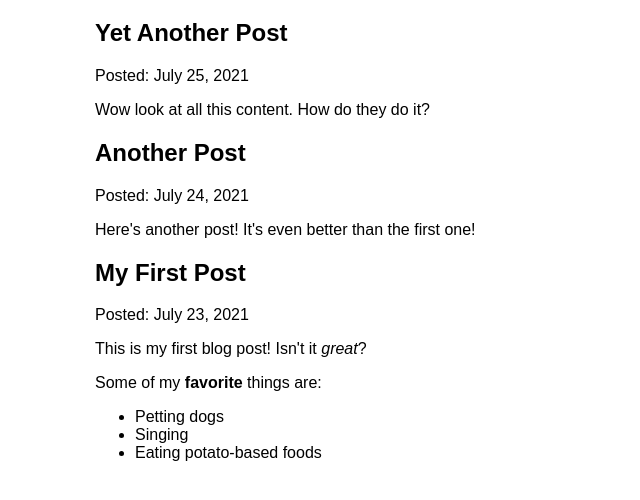
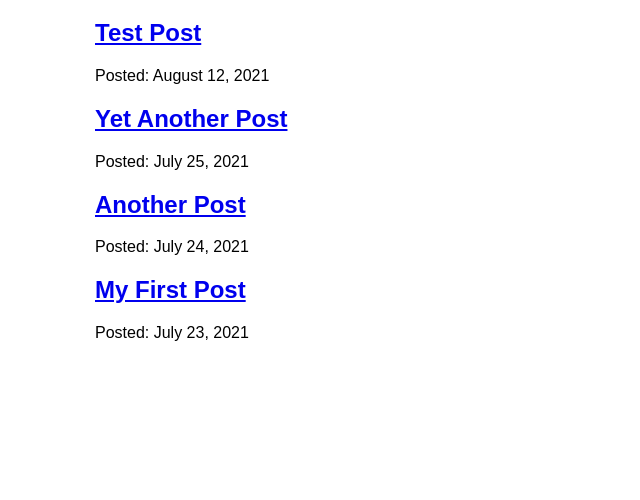
Before and after one commit to sebastiantorres86/my-gatsby-portfolio, a Gatsby site: page /blog in a window 1280 px wide. Shown: the part 230-730 px from the top of the page, without its empty margins (295-935 px from the left). Built offline with nearby package versions, Linux system fonts and the light colour scheme; Gatsby itself is replaced by a stand-in of ours.

Commit message:
Finished Gatsby Tutorial Part 6

```diff
--- /dev/null
+++ b/blog/test.mdx
@@ -0,0 +1,6 @@
+---
+title: "Test Post"
+date: "2021-08-12"
+---
+
+Here's another post! It's even better than the first one!
--- a/src/pages/blog.js
+++ b/src/pages/blog/index.js
@@ -1,16 +1,16 @@
 import React from 'react'
-import { graphql } from 'gatsby'
-import { MDXRenderer } from 'gatsby-plugin-mdx'
-import Layout from '../components/layout'
+import { Link, graphql } from 'gatsby'
+import Layout from '../../components/layout'
 
 const BlogPage = ({ data }) => {
   return (
     <Layout pageTitle='My Blog Posts'>
       {data.allMdx.nodes.map(node => (
         <article key={node.id}>
-          <h2>{node.frontmatter.title}</h2>
+          <h2>
+            <Link to={`/blog/${node.slug}`}>{node.frontmatter.title}</Link>
+          </h2>
           <p>Posted: {node.frontmatter.date}</p>
-          <MDXRenderer>{node.body}</MDXRenderer>
         </article>
       ))}
     </Layout>
@@ -26,7 +26,7 @@ export const query = graphql`
           title
         }
         id
-        body
+        slug
       }
     }
   }
```
Also changed, not shown: src/pages/blog/{mdx.slug}.js (added, +27 -0 lines).
